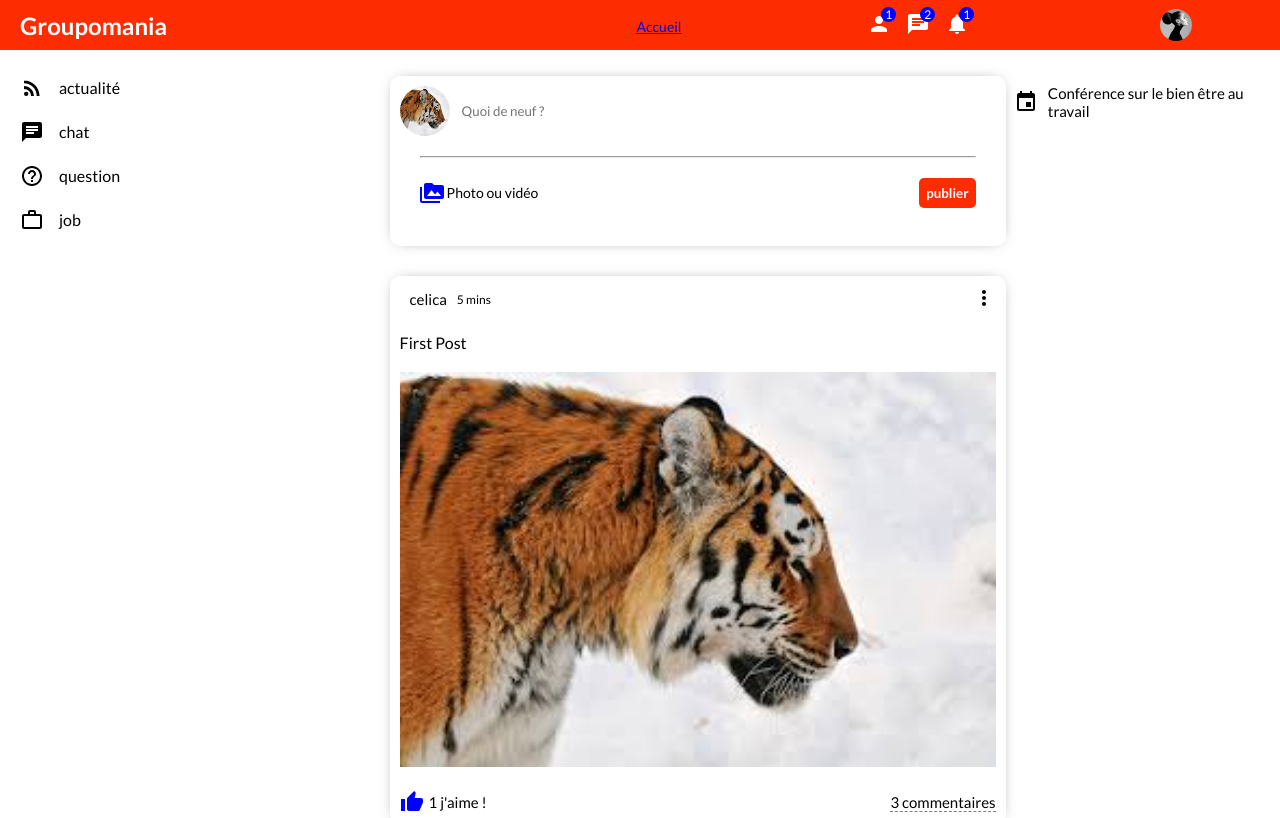
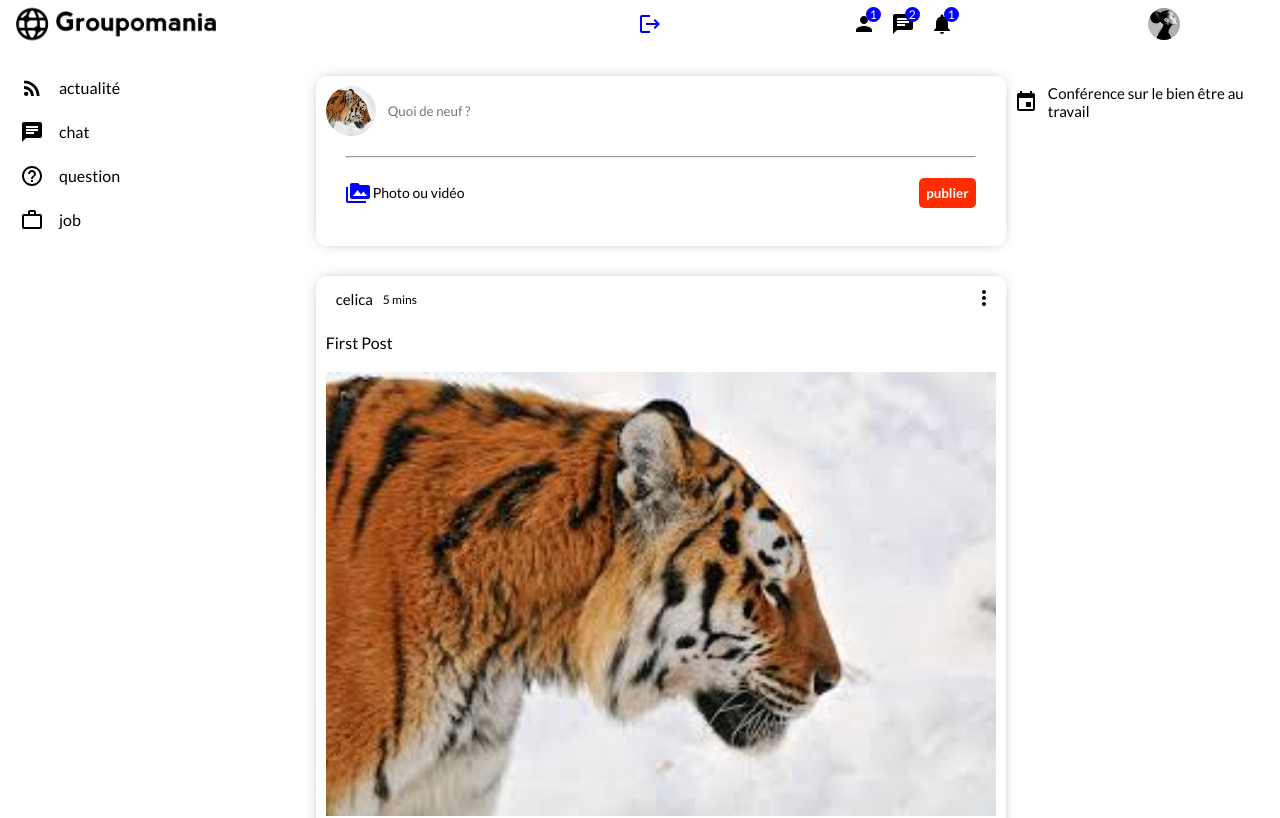
Before and after one commit to Gcelica/projet_07, a React (Create React App) app: page / in a window 1280 px wide. Shown: the top 818 px of the page. Built offline with nearby package versions, Linux system fonts and the light colour scheme.

Commit message:
test commit

```diff
--- a/src/components/Topbar/Topbar.jsx
+++ b/src/components/Topbar/Topbar.jsx
@@ -1,18 +1,24 @@
 import "./topbar.css";
-import { Person, Chat, Notifications } from "@mui/icons-material";
+import { Person, Chat, Notifications, Logout } from "@mui/icons-material";
 import { Link } from "react-router-dom";
 
 export default function Topbar() {
   return (
     <div className="topbarContainer">
       <div className="topbarLeft">
-        <span className="logo">Groupomania</span>
+        <Link className="topbarLink" to="/">
+          <img
+            src="assets/logo/icon-left-font-monochrome-black.png"
+            alt=""
+            className="logo"
+          />
+        </Link>
       </div>
 
       <div className="topbarRight">
         <nav>
-          <Link className="topbarLink" to="/">
-            Accueil
+          <Link className="topbarLink" to="/login">
+            <Logout />
           </Link>
         </nav>
         <div className="topbarIcons">
@@ -29,7 +35,15 @@ export default function Topbar() {
             <span className="topbarIconBadge">1</span>
           </div>
         </div>
-        <img src="/assets/person/images-1.jpg" alt="" className="topbarImg" />
+        <nav>
+          <Link className="topbarLink" to="/profile">
+            <img
+              src="/assets/person/images-1.jpg"
+              alt=""
+              className="topbarImg"
+            />
+          </Link>
+        </nav>
       </div>
     </div>
   );
--- a/src/components/Topbar/topbar.css
+++ b/src/components/Topbar/topbar.css
@@ -1,7 +1,7 @@
 .topbarContainer {
   height: 50px;
   width: 100%;
-  background-color: #fd2d01;
+  /*background-color: #ffd7d7;*/
   display: flex;
   align-items: center;
   position: sticky;
@@ -14,9 +14,8 @@
 }
 
 .logo {
-  font-size: 24px;
-  margin-left: 20px;
-  font-weight: bold;
+  max-width: 200px;
+  margin-left: 3%;
   color: white;
   cursor: pointer;
 }
@@ -70,6 +69,7 @@
   margin-right: 15px;
   cursor: pointer;
   position: relative;
+  color: black;
 }
 
 .topbarIconBadge {
--- a/src/components/feed/feed.css
+++ b/src/components/feed/feed.css
@@ -1,5 +1,5 @@
 .feed {
-  flex: 5;
+  flex: 7;
 }
 .feedWrapper {
   padding: 20px;
--- a/src/pages/login/Login.jsx
+++ b/src/pages/login/Login.jsx
@@ -1,4 +1,5 @@
 import "./login.css";
+import { Link } from "react-router-dom";
 
 export default function Login() {
   return (
@@ -17,9 +18,13 @@ export default function Login() {
             <input placeholder="Mot de passe" className="loginInput" />
             <button className="loginButton">Connexion</button>
             <span className="loginForgot">mot de passe oublié ?</span>
-            <button className="loginRegisterButton">
-              Créer un nouveau compte
-            </button>
+            <nav>
+              <Link className="topbarLink" to="/register">
+                <button className="loginRegisterButton">
+                  Créer un nouveau compte
+                </button>
+              </Link>
+            </nav>
           </div>
         </div>
       </div>
```
